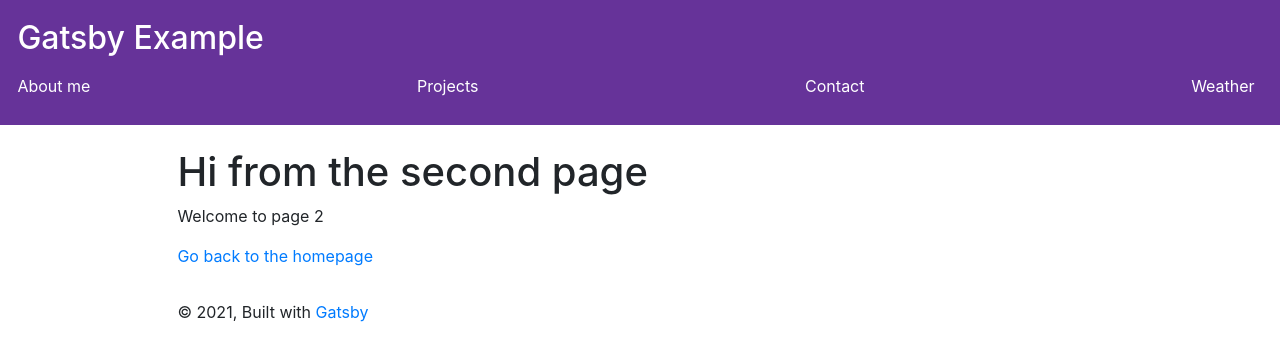
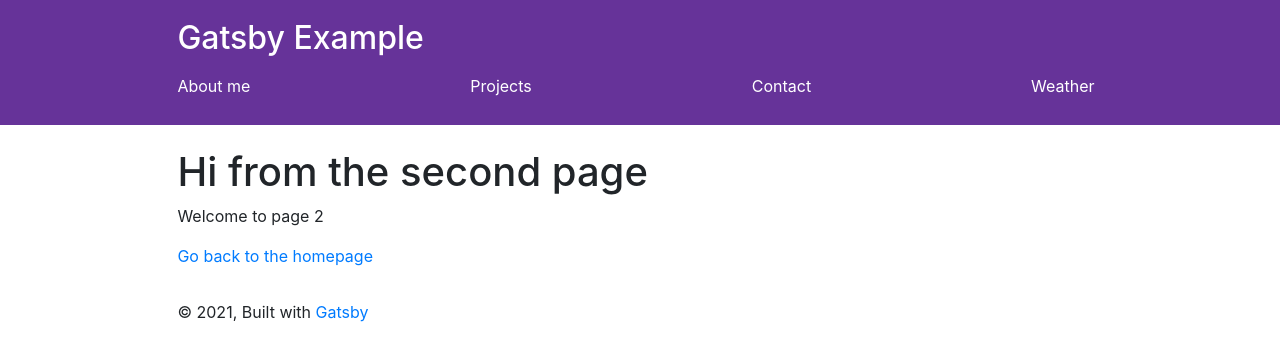
Before and after one commit to mhmdjaouhari/gatsby-example, a Gatsby site: page /page-2 in a window 1280 px wide. Built offline with nearby package versions, Linux system fonts and the light colour scheme; Gatsby itself is replaced by a stand-in of ours.

Commit message:
Restore header styles

```diff
--- a/src/components/header.js
+++ b/src/components/header.js
@@ -7,8 +7,12 @@ import styled from "styled-components";
 const HeaderContainer = styled.header`
   background: rebeccapurple;
   margin-bottom: 1.45rem;
-  max-width: 960;
+`;
+
+const HeaderInner = styled.div`
+  max-width: 960px;
   padding: 1.2rem 1.0875rem;
+  margin: 0 auto;
 `;
 
 const Navbar = styled.div.attrs(() => ({
@@ -28,6 +32,7 @@ const Link = styled(GatsbyLink)`
 const Header = ({ siteTitle }) => {
   return (
     <HeaderContainer>
+      <HeaderInner>
         <h2>
           <Link to="/">{siteTitle}</Link>
         </h2>
@@ -37,6 +42,7 @@ const Header = ({ siteTitle }) => {
           <Link to="/contact">Contact</Link>
           <Link to="/weather">Weather</Link>
         </Navbar>
+      </HeaderInner>
     </HeaderContainer>
   );
 };
```
Lines whose indentation alone changed are shown as unchanged.
